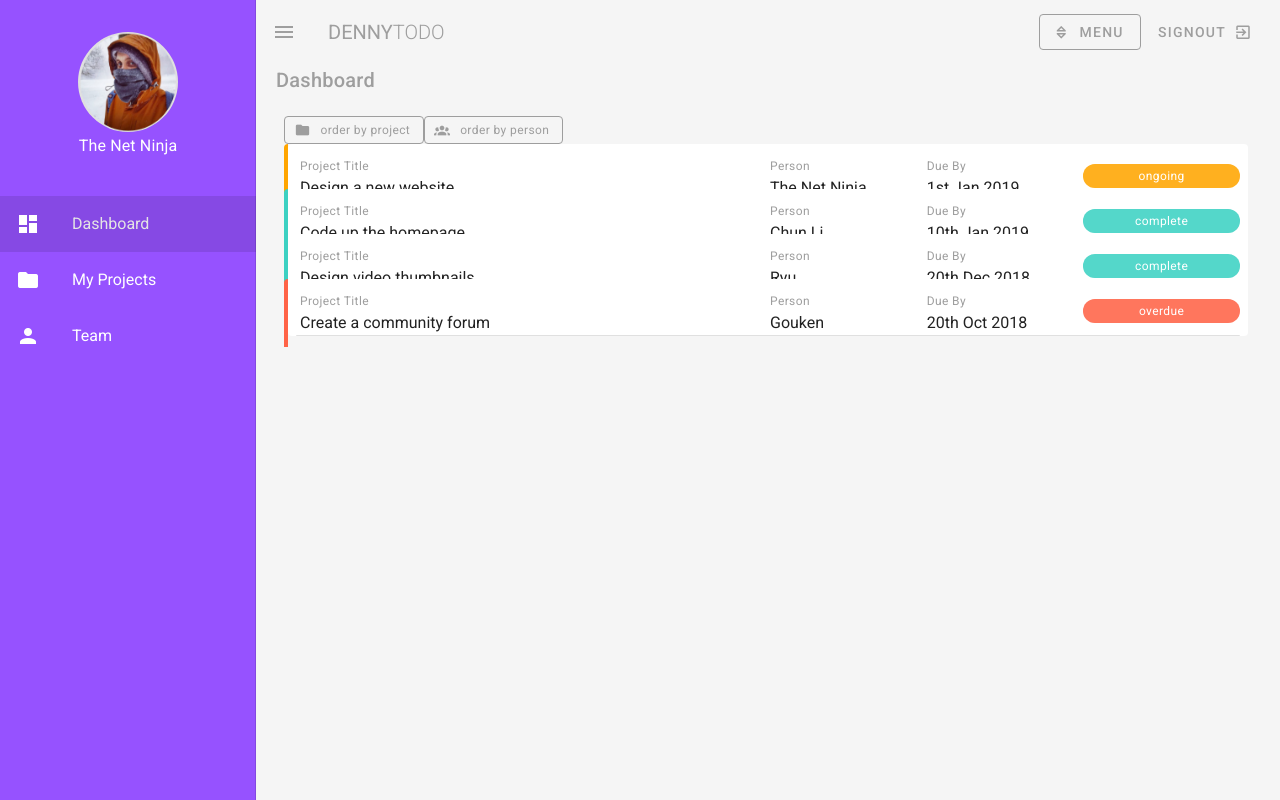
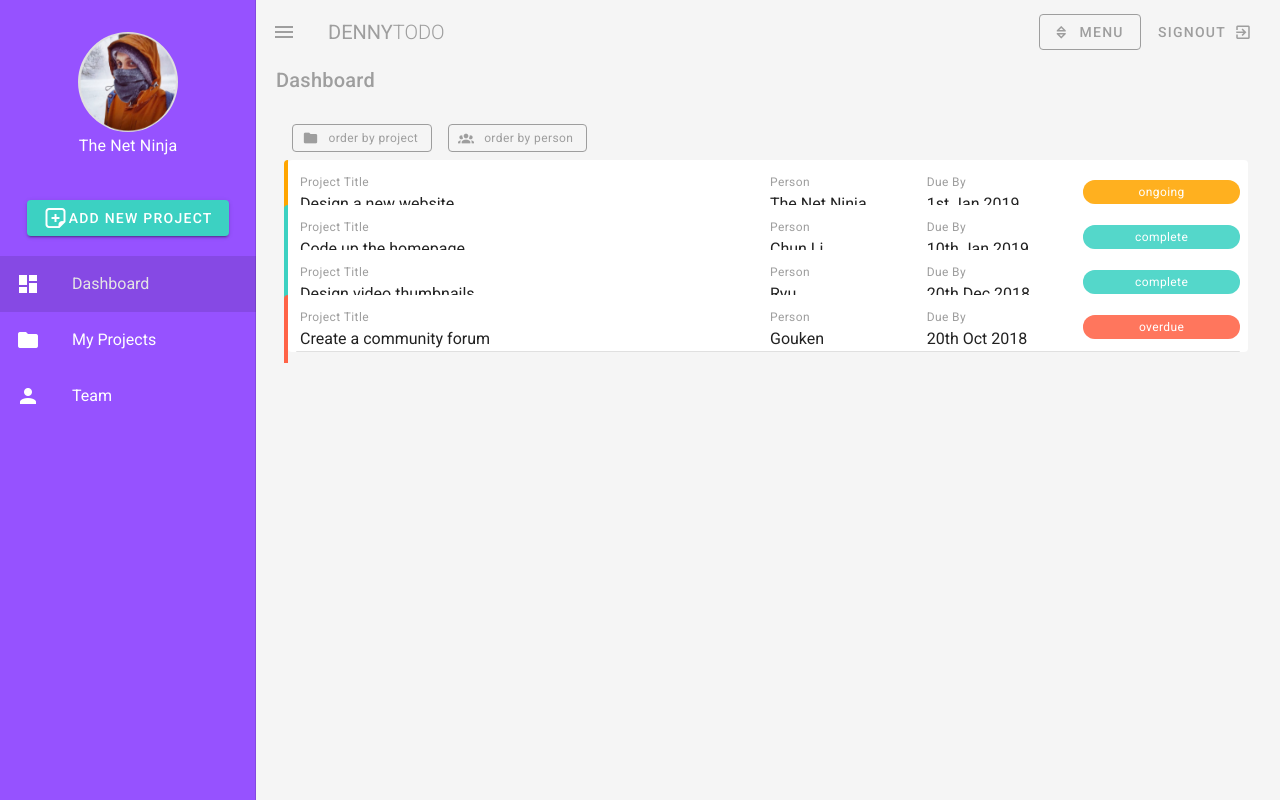
Before and after one commit to D-Molloy/vue-vuetify, a Vue app: page / in a window 1280 px wide. Both pictures are taken after a click on the button 28 px from the left and 32 px from the top of the page. Built offline with nearby package versions, Linux system fonts and the light colour scheme.

Commit message:
implemented create project dialogue

```diff
--- a/src/components/Navbar.vue
+++ b/src/components/Navbar.vue
@@ -10,7 +10,7 @@
       <!-- dropdown menu -->
       <v-menu offset-y>
         <template v-slot:activator="{ on: menu }">
-          <v-btn color="grey" outlined v-on="{ ...tooltip, ...menu }">
+          <v-btn color="grey" outlined v-on="{...menu }">
             <v-icon color="grey" left>mdi-menu-swap-outline</v-icon>
             <span>Menu</span>
           </v-btn>
@@ -41,6 +41,9 @@
         </v-avatar>
         <p class="white--text subtitle-1">The Net Ninja</p>
       </v-col>
+      <v-col >
+      <Popup/>
+      </v-col>
       <v-list>
         <!-- router prop  -->
         <v-list-item v-for="link in links" :key="link.text" router :to="link.route" flat>
@@ -61,6 +64,8 @@
 </template>
 
 <script>
+import Popup from "./Popup"
+
 export default {
   name: "Navbar",
   data: () => ({
@@ -76,7 +81,8 @@ export default {
       { title: "Click Me3" },
       { title: "Click Me4" }
     ]
-  })
+  }),
+  components:{Popup}
   // methods: ()
 };
 </script>
--- /dev/null
+++ b/src/components/Popup.vue
@@ -0,0 +1,24 @@
+<template>
+  <div class="text-center">
+    <v-dialog v-model="dialog" width="500">
+      <template v-slot:activator="{ on }">
+        <v-btn class="success" dark v-on="on">
+        <v-icon>mdi-sticker-plus-outline</v-icon>
+        <span>Add New Project</span>
+
+        </v-btn>
+      </template>
+      <v-card>
+        <v-card-title class="headline grey lighten-2" primary-title>Add a New Project</v-card-title>
+      </v-card>
+    </v-dialog>
+  </div>
+</template>
+
+<script>
+export default {
+  data: () => ({
+    dialog: false
+  })
+};
+</script>
--- a/src/views/Dashboard.vue
+++ b/src/views/Dashboard.vue
@@ -5,7 +5,7 @@
       <v-row class="mb-3 pl-2">
         <v-tooltip top>
           <template v-slot:activator="{ on }">
-            <v-btn small outlined color="grey" v-on="on" @click="sortBy('title')">
+            <v-btn small outlined color="grey" class="ma-2" v-on="on" @click="sortBy('title')">
               <v-icon left small color="grey">mdi-folder</v-icon>
               <span class="grey--text caption text-lowercase">Order By Project</span>
             </v-btn>
@@ -15,7 +15,7 @@
 
         <v-tooltip top>
           <template v-slot:activator="{ on }">
-            <v-btn small outlined color="grey" v-on="on" @click="sortBy('person')">
+            <v-btn small outlined color="grey" class="ma-2" v-on="on"  @click="sortBy('person')">
               <v-icon left small color="grey">mdi-account-group</v-icon>
               <span class="grey--text caption text-lowercase">Order By Person</span>
             </v-btn>
```
